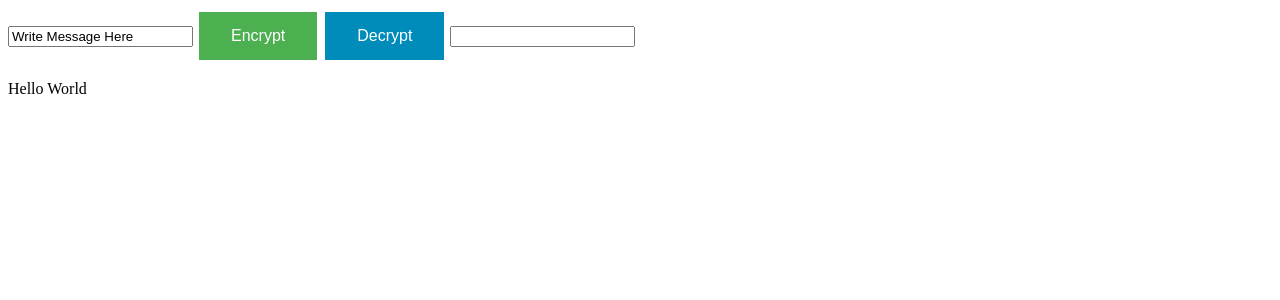
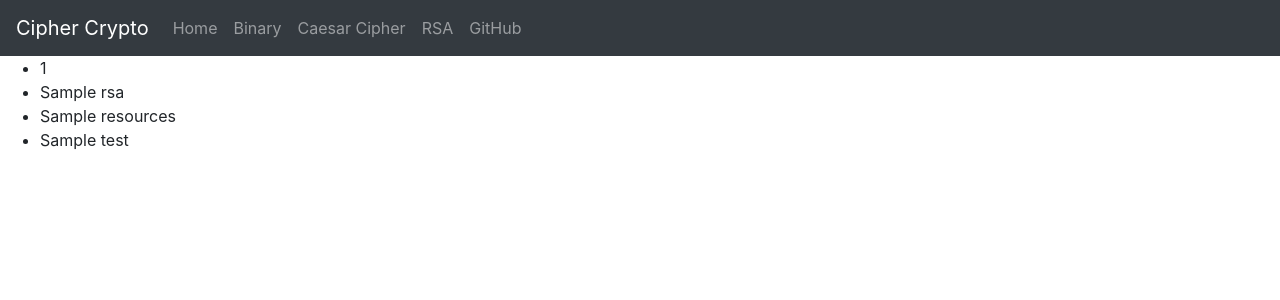
Before and after one commit to NiharMarar/CypherCyrptoWebProject2, a Flask app: template templates/home.html in a window 1280 px wide. Shown: the top 300 px of the page. Run offline with Flask 2, Linux system fonts and the light colour scheme; the template is opened without the code that fills it: most values are stand-ins (such as "Sample title", 1, 10 or a date in 2020); some libraries are stand-ins or nearby versions.

Commit message:
Jinja in home.html

```diff
--- a/templates/home.html
+++ b/templates/home.html
@@ -20,6 +20,18 @@
 </style>
 </head>
 <body>
+
+    {% extends "base.html" %}
+
+    {% block content %}
+    <ul>
+        <li>{{ links.index }}</li>
+        <li>{{ links.rsa }}</li>
+        <li>{{ links.resources }}</li>
+        <li>{{ links.test }}</li>
+    </ul>
+    {% endblock %}
+
     <input id="bin1" value="Write Message Here">
     <button class = "button button1" onclick = "encrypt()">Encrypt</button>
     <button class = "button button2" onclick = "decrypt()">Decrypt</button>
```
